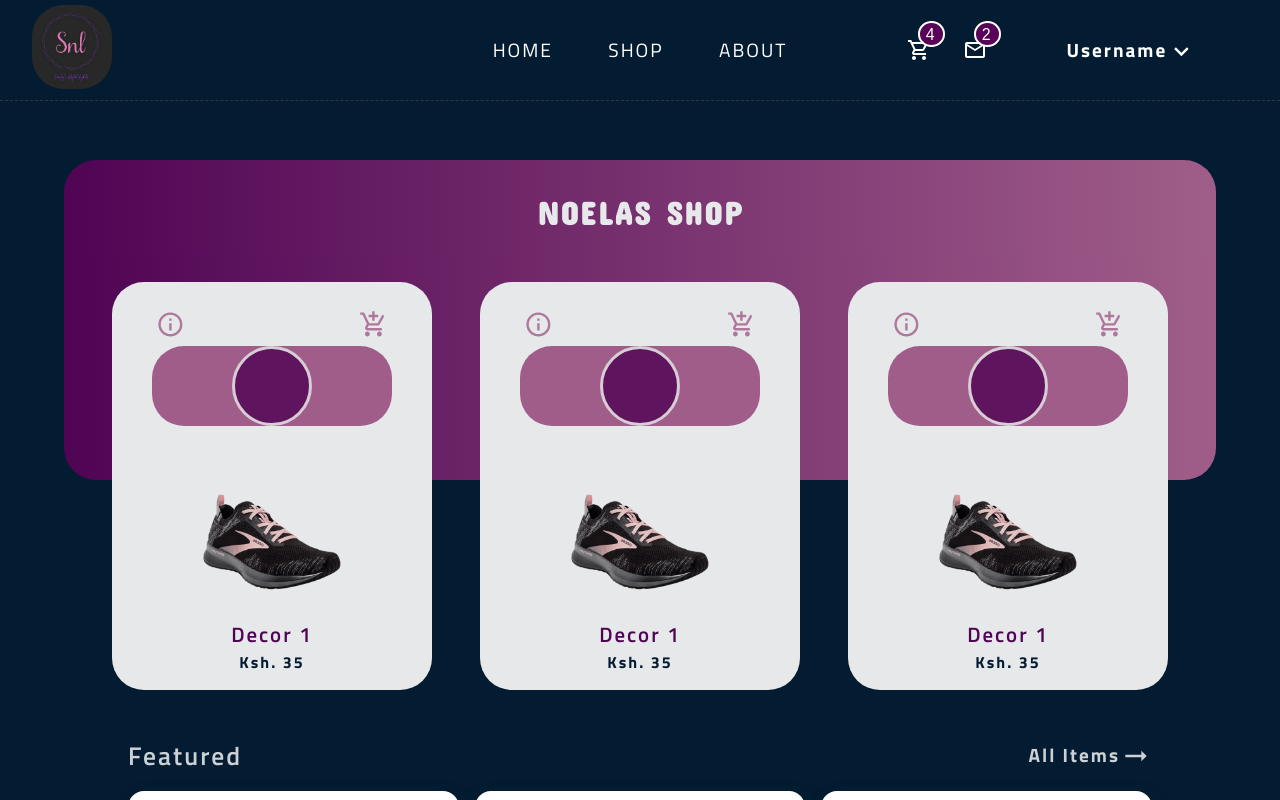
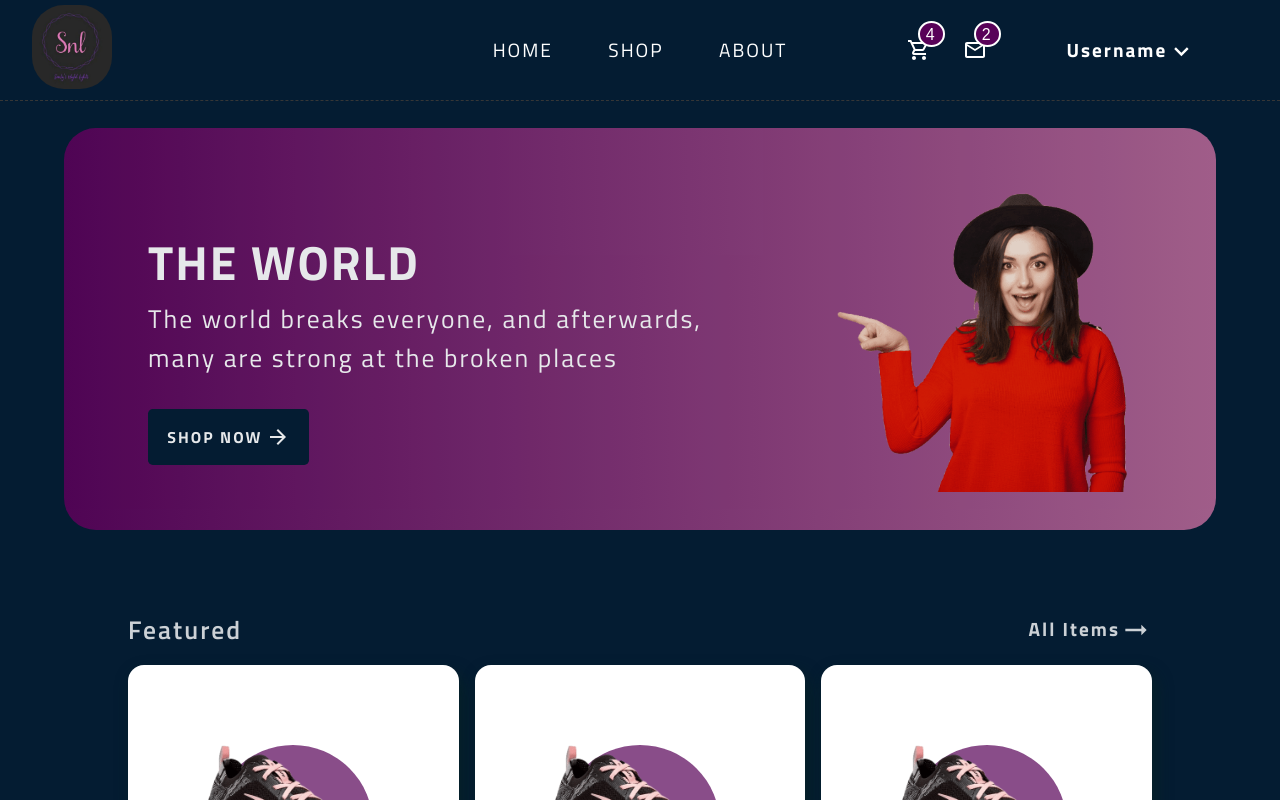
Before and after one commit to alekskimeu/ecommerce-frontend, a React (Create React App) app: page / in a window 1280 px wide. Shown: the top 800 px of the page. Built offline with nearby package versions, Linux system fonts and the light colour scheme.

Commit message:
Redesign Hero component

```diff
--- a/src/components/Hero/Hero.css
+++ b/src/components/Hero/Hero.css
@@ -8,43 +8,9 @@
     -moz-border-radius: 2rem;
     -ms-border-radius: 2rem;
     -o-border-radius: 2rem;
-    height: 20rem;
-    margin: 10rem auto 0 auto;
+    margin: 8rem auto 0 auto;
     max-width: 90vw;
     opacity: .9;
-}
-
-.hero .heading {
-    text-align: center;
-    color: white;
-    margin-top: 1rem;
-    font-weight: bold;
-    text-transform: uppercase;
-    font-size: 2rem;
-    font-family: 'Concert One', cursive;
-    line-height: 1.3;
-}
-@media screen and (max-width: 560px) {
-    .hero .heading {
-        font-size: 1.6rem;
-    }
-}
-
-@media screen and (max-width: 494px) {
-    .hero {
-        background-image: none;
-        background-color: var(--bg-color);
-    }
-
-    .hero .heading {
-        color: var(--primary);
-    }
-}
-
-@media screen and (max-width: 442px) {
-    .hero .heading {
-        font-size: 1.3rem;
-    }
 }
 
 .hero-wrapper {
@@ -56,15 +22,55 @@
     gap: 2rem;
 }
 
-@media screen and (max-width: 1176px) {
-    .hero-wrapper {
-        display: grid;
-        grid-template-columns: repeat(2, 1fr);
-    }
+.hero .content-heading {
+    color: white;
+    font-size: 3rem;
+    letter-spacing: 2px;
+    font-weight: 700;
+    text-transform: uppercase;
 }
 
-@media screen and (max-width: 860px) {
-    .hero-wrapper {
-        grid-template-columns: 1fr;
-    }
+.hero .description {
+    color: white;
+    font-size: 1.6rem;
+    max-width: 600px;
 }
+
+.hero-cta {
+    display: inline-block;
+    margin-top: 2rem;
+}
+
+.hero-cta a {
+    background-color: var(--bg-color);
+    color: white;
+    display: flex;
+    align-items: center;
+    text-transform: uppercase;
+    font-weight: 700;
+    letter-spacing: 2px;
+    padding: 1rem 1.2rem;
+    transition: all .5s ease;
+    border-radius: .3rem;
+    -webkit-border-radius: .3rem;
+    -moz-border-radius: .3rem;
+    -ms-border-radius: .3rem;
+    -o-border-radius: .3rem;
+    -webkit-transition: all .5s ease;
+    -moz-transition: all .5s ease;
+    -ms-transition: all .5s ease;
+    -o-transition: all .5s ease;
+}
+
+.hero-cta .MuiSvgIcon-root {
+    margin-left: 0.2rem;
+    transition: all .3s ease;
+    -webkit-transition: all .3s ease;
+    -moz-transition: all .3s ease;
+    -ms-transition: all .3s ease;
+    -o-transition: all .3s ease;
+}
+
+.hero-cta a:hover .MuiSvgIcon-root {
+    margin-left: 0.4rem;
+}
--- a/src/components/Hero/Hero.jsx
+++ b/src/components/Hero/Hero.jsx
@@ -1,17 +1,29 @@
 import React from "react";
-import { HeroItem } from "..";
+import { Link } from "react-router-dom";
+import ArrowForwardOutlinedIcon from "@material-ui/icons/ArrowForwardOutlined";
+import image from "../../assets/subscribe.png";
 
-import { displayProducts } from "../../data";
 import "./Hero.css";
 
 const Hero = () => {
 	return (
 		<div className="hero">
-			<h3 className="heading">Noelas Shop</h3>
 			<div className="hero-wrapper">
-				{displayProducts.map((product) => (
-					<HeroItem key={product.id} product={product} />
-				))}
+				<div className="hero-content">
+					<h1 className="content-heading">The world</h1>
+					<p className="description">
+						The world breaks everyone, and afterwards, many are strong at the
+						broken places
+					</p>
+					<div className="hero-cta">
+						<Link to="/shop">
+							Shop Now <ArrowForwardOutlinedIcon />{" "}
+						</Link>
+					</div>
+				</div>
+				<div className="hero-image">
+					<img src={image} alt="" width="300" height="300" />
+				</div>
 			</div>
 		</div>
 	);
--- a/src/components/HeroItem/HeroItem.css
+++ /dev/null
@@ -1,103 +0,0 @@
-.hero-item {
-    padding: 1rem 2rem;
-    background-color: white;
-    border-radius: 2rem;
-    -webkit-border-radius: 2rem;
-    -moz-border-radius: 2rem;
-    -ms-border-radius: 2rem;
-    -o-border-radius: 2rem;
-    position: relative;
-    text-align: center;
-    min-width: 25vw;
-    transition: all .5s ease;
-    -webkit-transition: all .5s ease;
-    -moz-transition: all .5s ease;
-    -ms-transition: all .5s ease;
-    -o-transition: all .5s ease;
-}
-
-.hero-item:hover {
-    box-shadow: 4px 8px 16px var(--shadow);
-    opacity: .8;
-}
-
-@media screen and (max-width: 1176px) {
-    .hero-item:last-child {
-        display: none;
-    }
-}
-
-@media screen and (max-width: 860px) {
-    .hero-item:nth-child(2) {
-        display: none;
-    }
-}
-
-@media screen and (max-width: 494px) {
-    .hero-item {
-        max-width: 100%;
-    }
-}
-
-
-.hero-item-header {
-    display: flex;
-    justify-content: space-between;
-    margin-bottom: 2rem;
-}
-
-.hero-item-header .MuiSvgIcon-root {
-    color: var(--primary);
-    font-size: 1.8rem;
-    opacity: .8;
-}
-
-.hero-banner {
-    height: 80px;
-    max-width: 240px;
-    border-radius: 2rem;
-    background-color: var(--primary);
-    -webkit-border-radius: 2rem;
-    -moz-border-radius: 2rem;
-    -ms-border-radius: 2rem;
-    -o-border-radius: 2rem;
-    left: 0;
-    right: 0;
-    top: 4rem;
-    margin: 0 auto 1rem auto;
-    position: absolute;
-}
-
-.hero-item img {
-    object-fit: cover;
-    margin: 4rem 0 1rem 0;
-    max-width: 100%;
-}
-
-.hero-circle {
-    background-color: var(--secondary);
-    opacity: .8;
-    width: 80px;
-    height: 80px;
-    position: absolute;
-    left: 0;
-    right: 0;
-    margin: auto;
-    border: 3px solid white;
-    border-radius: 50%;
-    -webkit-border-radius: 50%;
-    -moz-border-radius: 50%;
-    -ms-border-radius: 50%;
-    -o-border-radius: 50%;
-}
-
-.hero-item-name {
-    color: var(--secondary);
-    font-size: 1.3rem;
-    font-weight: 600;
-}
-
-.hero-item-price {
-    color: var(--bg-color);
-    font-weight: bold;
-}
--- a/src/components/HeroItem/HeroItem.jsx
+++ /dev/null
@@ -1,29 +0,0 @@
-import React from "react";
-import { IconButton } from "@material-ui/core";
-import InfoOutlinedIcon from "@material-ui/icons/InfoOutlined";
-import AddShoppingCartOutlinedIcon from "@material-ui/icons/AddShoppingCartOutlined";
-
-import "./HeroItem.css";
-
-const HeroItem = ({ product }) => {
-	return (
-		<div className="hero-item">
-			<div className="hero-item-header">
-				<IconButton>
-					<InfoOutlinedIcon />
-				</IconButton>
-				<IconButton>
-					<AddShoppingCartOutlinedIcon />
-				</IconButton>
-			</div>
-			<div className="hero-banner">
-				<div className="hero-circle"></div>
-			</div>
-			<img src={product.image} alt="" width="150" height="150" />
-			<h4 className="hero-item-name">{product.name}</h4>
-			<p className="hero-item-price">Ksh. {product.price}</p>
-		</div>
-	);
-};
-
-export default HeroItem;
--- a/src/components/Loader/Loader.css
+++ b/src/components/Loader/Loader.css
@@ -3,4 +3,5 @@
     display: flex;
     justify-content: center;
     align-items: center;
+    width: 100%;
 }
--- a/src/components/Products/Products.css
+++ b/src/components/Products/Products.css
@@ -1,5 +1,5 @@
 .products {
-    margin: 16rem auto 2rem auto;
+    margin: 5rem auto 2rem auto;
     max-width: 80vw;
 }
 
--- a/src/components/index.js
+++ b/src/components/index.js
@@ -2,7 +2,6 @@ export { default as Ad } from "./Ad/Ad";
 export { default as Footer } from "./Footer/Footer";
 export { default as Header } from "./Header/Header";
 export { default as Hero } from "./Hero/Hero";
-export { default as HeroItem } from "./HeroItem/HeroItem";
 export { default as Loader } from "./Loader/Loader";
 export { default as Product } from "./Product/Product";
 export { default as Products } from "./Products/Products";
--- a/src/index.css
+++ b/src/index.css
@@ -23,7 +23,6 @@ h1,h2,h3,h4,h5,h6,p,a, button{letter-spacing: 2px;}
 
 .container {
   max-width: 1200px;
-  width: 98vw;
   margin: auto;
 }
 
```
